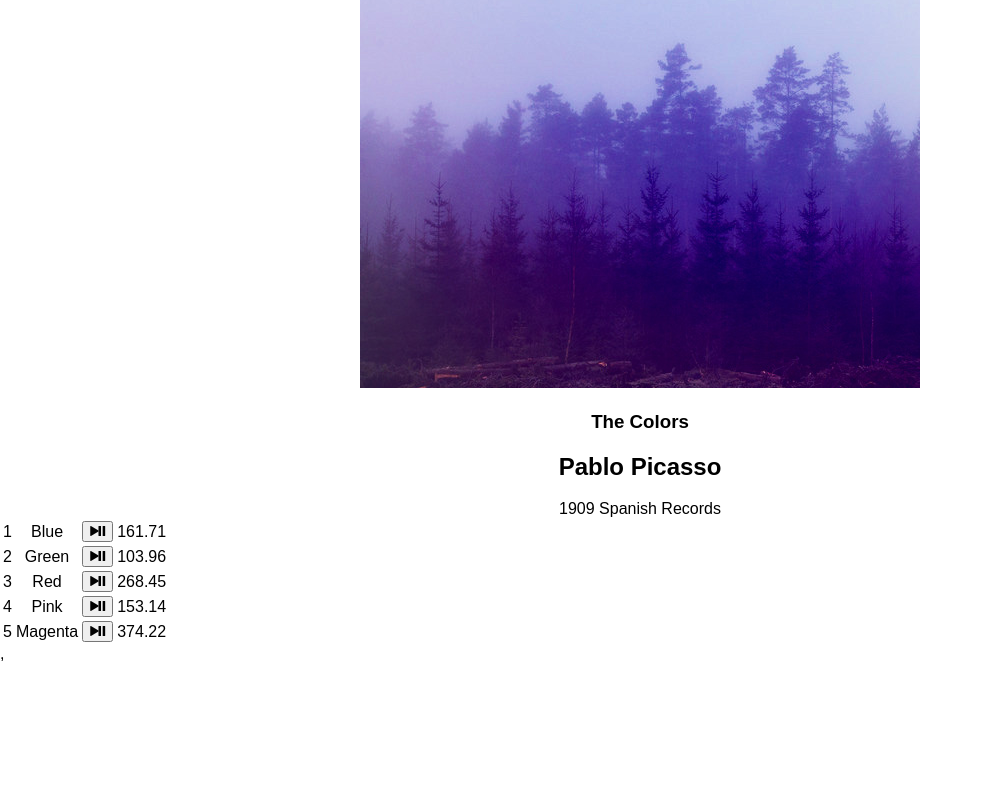
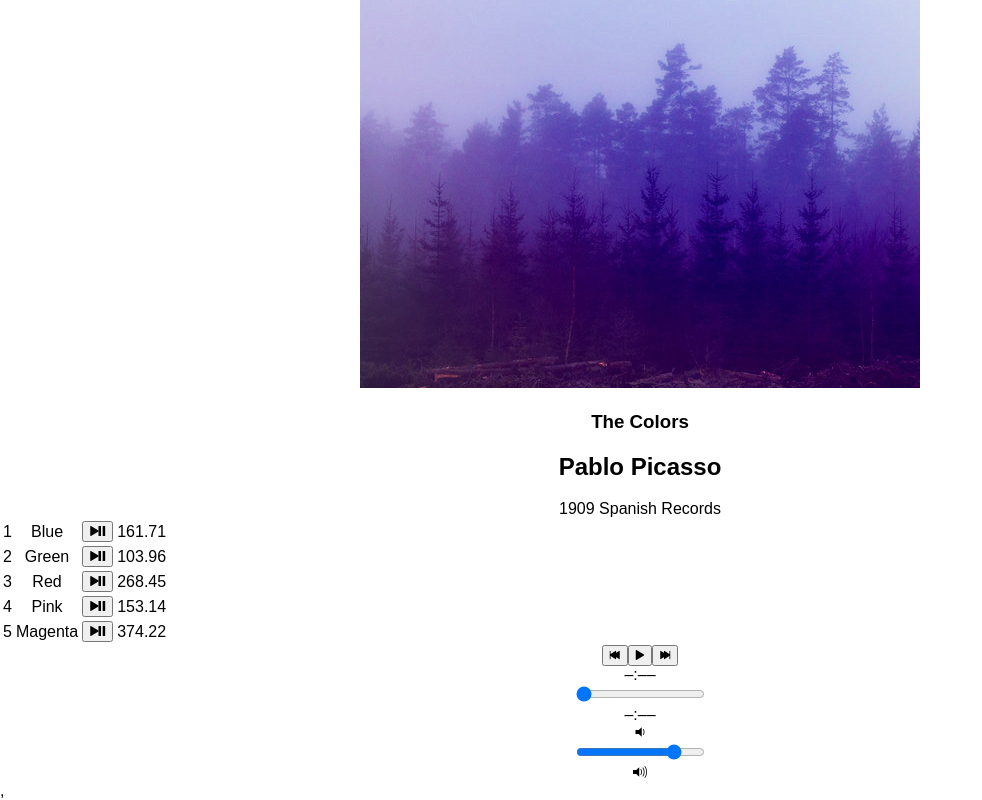
Before and after one commit to LeahMcN/bloc-jams-react, a React (Create React App) app: page /album/the-colors in a window 1280 px wide. Shown: the part 270-1070 px from the top of the page, without its empty margins (0-982 px from the left). Before the commit the page ends 933 px from the top, so only its background shows below. Built offline with nearby package versions, Linux system fonts and the light colour scheme.

Commit message:
Checkpoint Player: Bar, completed

```diff
--- a/src/components/Album.js
+++ b/src/components/Album.js
@@ -1,5 +1,6 @@
 import React, { Component } from 'react';
 import albumData from './../data/albums';
+import PlayerBar from './PlayerBar';
 
 class Album extends Component {
   constructor(props) {
@@ -45,6 +46,15 @@
       }
     }
 
+    handlePrevClick() {
+      const currentIndex = this.state.album.songs.findIndex(song => this.state.currentSong === song);
+      const newIndex = Math.max(0, currentIndex - 1);
+      const newSong = this.state.album.songs[newIndex];
+      this.setSong(newSong);
+      this.play();
+    }
+
+
    render() {
      return (
        <section className="album">
@@ -80,6 +90,13 @@
             )}
           </tbody>
         </table>
+        <PlayerBar
+          isPlaying={this.state.isPlaying}
+          currentSong={this.state.currentSong}
+          handleSongClick={() => this.handleSongClick(this.state.currentSong)}
+          handlePrevClick={() => this.handlePrevClick()}
+
+        />
        </section>
      );
    }
--- /dev/null
+++ b/src/components/PlayerBar.js
@@ -0,0 +1,33 @@
+import React, { Component } from 'react';
+
+ class PlayerBar extends Component {
+   render() {
+     return (
+       <section className="player-bar">
+       <section id="buttons">
+          <button id="previous" onClick={this.props.handlePrevClick}>
+            <span className="ion-skip-backward"></span>
+          </button>
+          <button id="play-pause" onClick={this.props.handleSongClick} >
+            <span className={this.props.isPlaying ? 'ion-pause' : 'ion-play'}></span>
+          </button>
+          <button id="next">
+            <span className="ion-skip-forward"></span>
+          </button>
+      </section>
+      <section id="time-control">
+        <div className="current-time">–:––</div>
+        <input type="range" className="seek-bar" value="0" />
+        <div className="total-time">–:––</div>
+      </section>
+      <section id="volume-control">
+        <div className="icon ion-volume-low"></div>
+        <input type="range" className="seek-bar" value="80" />
+        <div className="icon ion-volume-high"></div>
+      </section>
+    </section>
+  );
+ }
+}
+
+export default PlayerBar;
```
